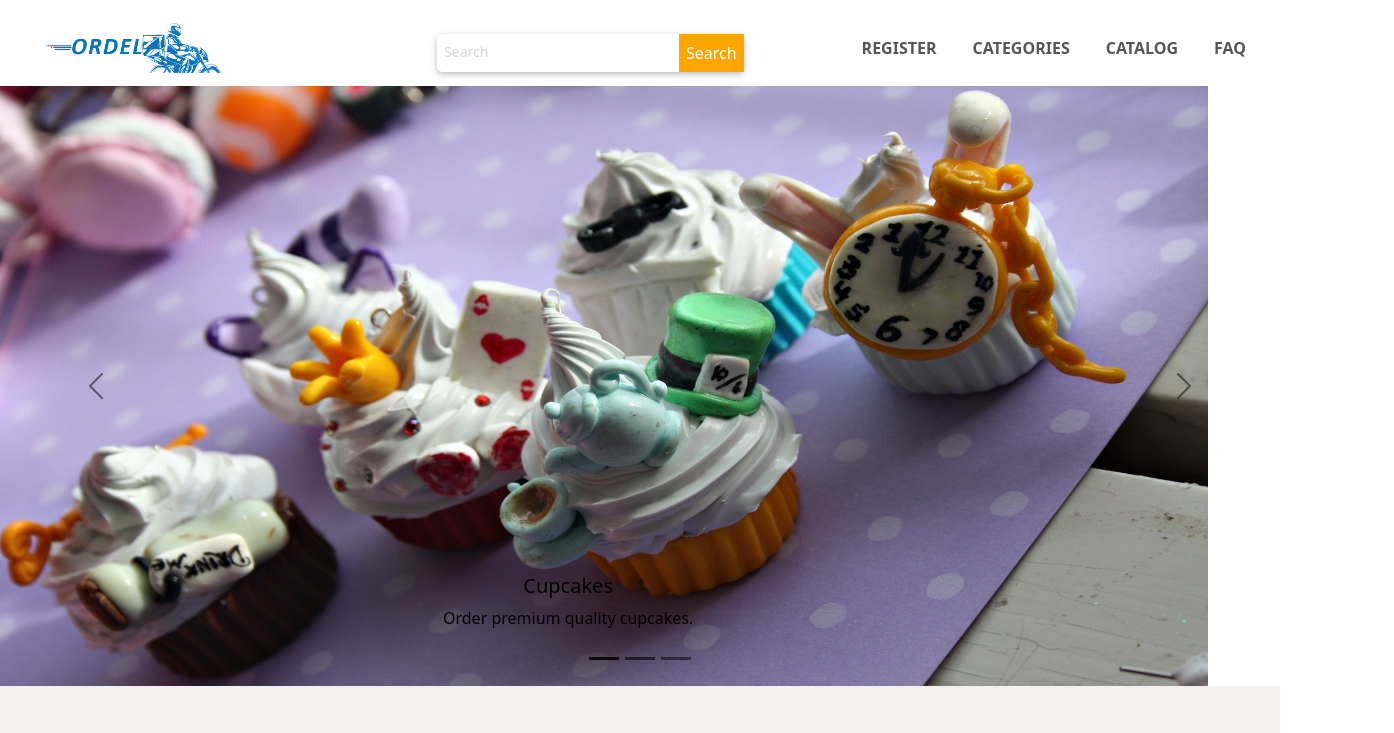
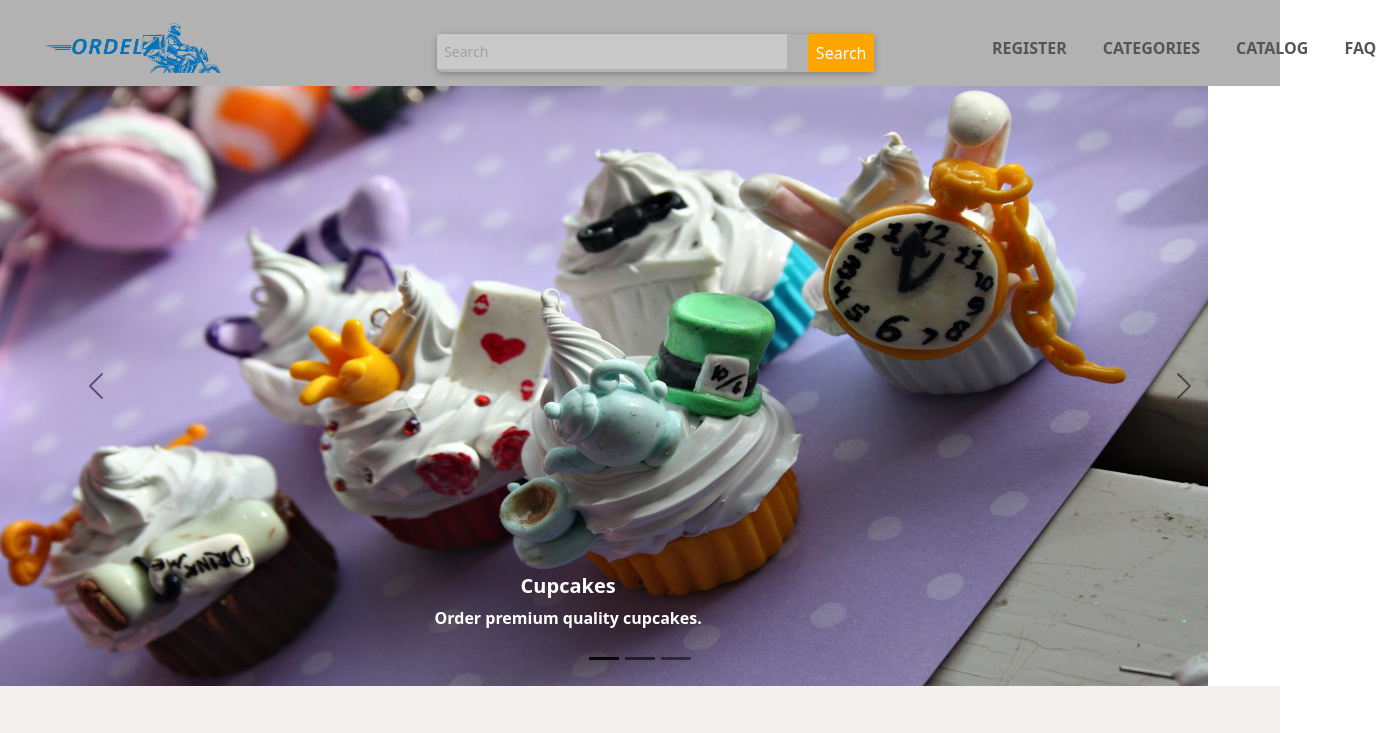
Before and after one commit to rnwonder/rnwonder.github.io, a plain HTML site: page ordelprac.html in a window 1280 px wide. Shown: the top 733 px of the page, 1394 px wide, since content can reach past the window. Drawn offline with nearby package versions, Linux system fonts and the light colour scheme; some packages are replaced by stand-ins of ours; a script that the page names is missing.

Commit message:
Update ordelprac.css

```diff
--- a/ordelprac.css
+++ b/ordelprac.css
@@ -3,13 +3,12 @@
     padding: 0;
     box-sizing: border-box;
 }
-body{
-    background: #fff;
-}
+
 #nav-bar{
-    position: sticky;
+    position: relative;
     top: 0;
     z-index: 10;
+    width: 100%;
 }
 .navbar-brand img{  /*----logo----*/
     height: 50px;
@@ -28,7 +27,7 @@ body{
  color: #007bff!important;
 }
 .navbar{
-    background: #fff;
+    background: rgb(178, 178, 178);
 }
 .navbar-toggler{
     border: none!important;
@@ -43,9 +42,10 @@ body{
     float: left;
     margin-right: 100px;
     box-shadow: 0 2px 5px 0 rgba(0, 0, 0, 0.16), 0 2px 10px 0 rgba(0, 0, 0, 0.12);
-    width: 200%;
+
     margin-left: 200px;
     border-radius: 5px 5px 5px 5px;
+    min-width: 35%;
 }
 input[type=text]{
     padding: 7px;
@@ -53,6 +53,7 @@ input[type=text]{
     font-size: 14px;
     float: left;
     opacity: 0.3;
+    min-width: 80%;
 }
 button{
     float: right;
@@ -64,10 +65,16 @@ button{
     padding: 7px;
     border: none;
     font-size: 16px;
+    min-width: 15%;
+
 }
 /*----carousel----*/
 #slider{
     width: 100%;
+}
+.carousel-caption  h5, .carousel-caption p{
+   color: white;
+   font-weight: bold;
 }
 .carousel-item img{
     height: 600px;
```
